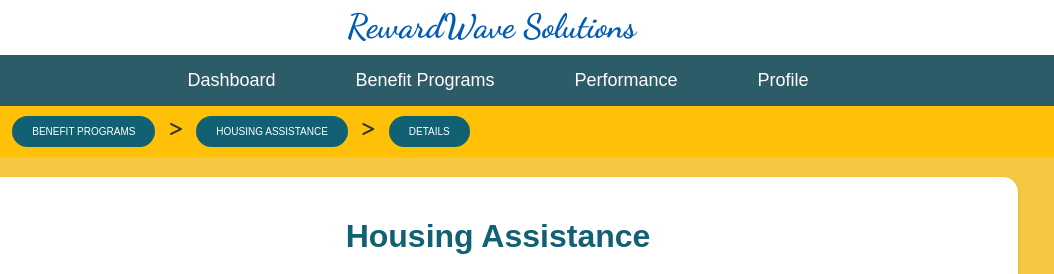
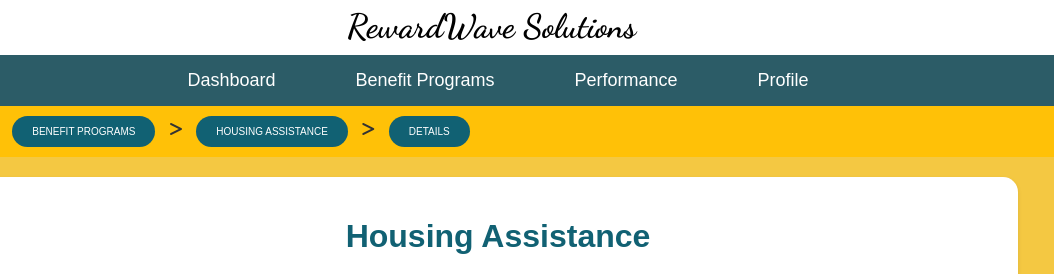
Before and after one commit to jyoti-011/Frontend-Employee-Benefits, a plain HTML site: page employee/housing.html in a window 1280 px wide. In both pictures the pointer is over the element "RewardWave Solutions". Shown: the top 274 px of the page, 142-1196 px from the left. Drawn offline with Linux system fonts and the light colour scheme.

Commit message:
Modified company name

```diff
--- a/employee/announcement.css
+++ b/employee/announcement.css
@@ -29,7 +29,7 @@ header .company-name {
 }
 header .company-name:hover {
     cursor: pointer;
-    color: #005bb5;
+    color: black;
     transform: scale(1.05);
 }
 header .logo img {
--- a/employee/enroll-bonus.css
+++ b/employee/enroll-bonus.css
@@ -30,7 +30,7 @@ header .company-name {
 }
 header .company-name:hover{
     cursor: pointer;
-    color: #005bb5;
+    color: black;
     transform: scale(1.05);
 }
 header .logo img {
--- a/employee/enroll-gym.css
+++ b/employee/enroll-gym.css
@@ -30,7 +30,7 @@ header .company-name {
 }
 header .company-name:hover{
     cursor: pointer;
-    color: #005bb5;
+    color: black;
     transform: scale(1.05);
 }
 header .logo img {
--- a/employee/enroll-health.css
+++ b/employee/enroll-health.css
@@ -30,7 +30,7 @@ header .company-name {
 }
 header .company-name:hover{
     cursor: pointer;
-    color: #005bb5;
+    color: black;
     transform: scale(1.05);
 }
 header .logo img {
--- a/employee/enroll-success.css
+++ b/employee/enroll-success.css
@@ -30,7 +30,7 @@ header .company-name {
 }
 header .company-name:hover{
     cursor: pointer;
-    color: #005bb5;
+    color: black;
     transform: scale(1.05);
 }
 header .logo img {
--- a/employee/enroll-therapy.css
+++ b/employee/enroll-therapy.css
@@ -30,7 +30,7 @@ header .company-name {
 }
 header .company-name:hover{
     cursor: pointer;
-    color: #005bb5;
+    color: black;
     transform: scale(1.05);
 }
 header .logo img {
--- a/employee/feedback.css
+++ b/employee/feedback.css
@@ -29,7 +29,7 @@ header .company-name {
 }
 header .company-name:hover {
     cursor: pointer;
-    color: #005bb5;
+    color: black;
     transform: scale(1.05);
 }
 header .logo img {
--- a/employee/gym-membership.css
+++ b/employee/gym-membership.css
@@ -30,7 +30,7 @@ header .company-name {
 }
 header .company-name:hover{
     cursor: pointer;
-    color: #005bb5;
+    color: black;
     transform: scale(1.05);
 }
 header .logo img {
--- a/employee/health-insurance.css
+++ b/employee/health-insurance.css
@@ -30,7 +30,7 @@ header .company-name {
 }
 header .company-name:hover{
     cursor: pointer;
-    color: #005bb5;
+    color: black;
     transform: scale(1.05);
 }
 header .logo img {
--- a/employee/housing.css
+++ b/employee/housing.css
@@ -30,7 +30,7 @@ header .company-name {
 }
 header .company-name:hover{
     cursor: pointer;
-    color: #005bb5;
+    color: black;
     transform: scale(1.05);
 }
 header .logo img {
--- a/employee/notification.css
+++ b/employee/notification.css
@@ -29,7 +29,7 @@ header .company-name {
 }
 header .company-name:hover {
     cursor: pointer;
-    color: #005bb5;
+    color: black;
     transform: scale(1.05);
 }
 header .logo img {
--- a/employee/performance-bonus.css
+++ b/employee/performance-bonus.css
@@ -30,7 +30,7 @@ header .company-name {
 }
 header .company-name:hover{
     cursor: pointer;
-    color: #005bb5;
+    color: black;
     transform: scale(1.05);
 }
 header .logo img {
--- a/employee/performance-styles.css
+++ b/employee/performance-styles.css
@@ -30,7 +30,7 @@ header .company-name {
 }
 header .company-name:hover {
     cursor: pointer;
-    color: #005bb5;
+    color: black;
     transform: scale(1.05);
 }
 header .logo img {
--- a/employee/profile.css
+++ b/employee/profile.css
@@ -31,7 +31,7 @@ header .company-name {
 }
 header .company-name:hover{
     cursor: pointer;
-    color: #005bb5;
+    color: black;
     transform: scale(1.05);
 }
 header .logo img {
--- a/employee/recent-activity.css
+++ b/employee/recent-activity.css
@@ -29,7 +29,7 @@ header .company-name {
 }
 header .company-name:hover {
     cursor: pointer;
-    color: #005bb5;
+    color: black;
     transform: scale(1.05);
 }
 header .logo img {
--- a/employee/request-housing.css
+++ b/employee/request-housing.css
@@ -30,7 +30,7 @@ header .company-name {
 }
 header .company-name:hover{
     cursor: pointer;
-    color: #005bb5;
+    color: black;
     transform: scale(1.05);
 }
 header .logo img {
--- a/employee/request-submitted.css
+++ b/employee/request-submitted.css
@@ -30,7 +30,7 @@ header .company-name {
 }
 header .company-name:hover{
     cursor: pointer;
-    color: #005bb5;
+    color: black;
     transform: scale(1.05);
 }
 header .logo img {
```
